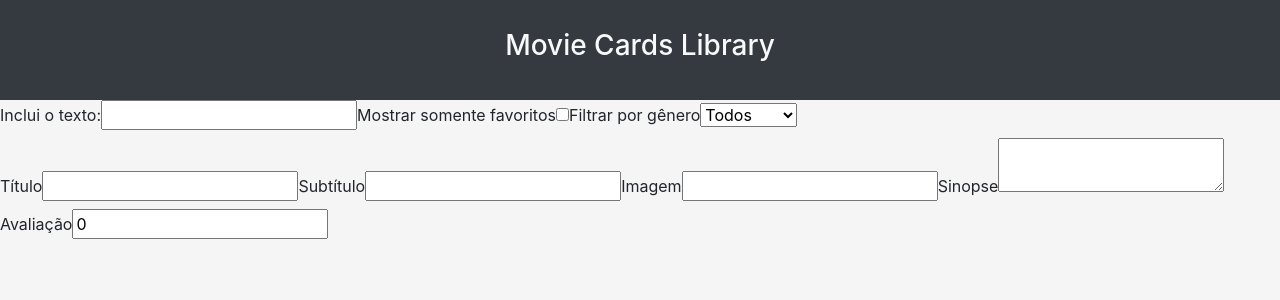
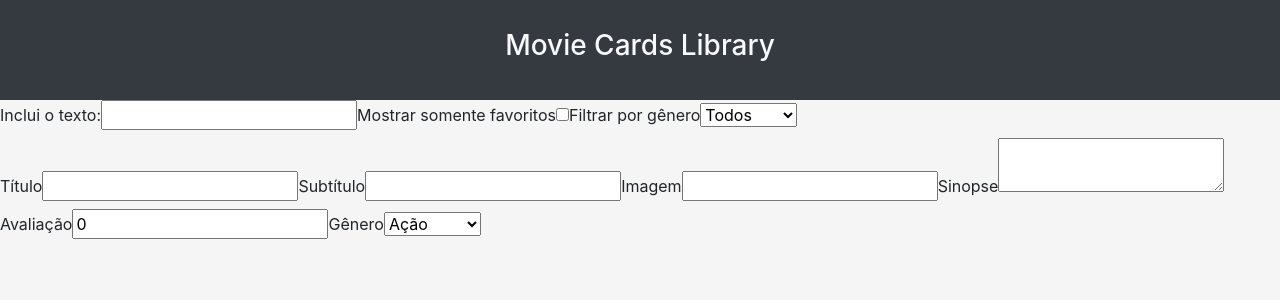
Before and after one commit to christianbvolz/project-movie-cards-library-stateful, a React (Create React App) app: page / in a window 1280 px wide. Shown: the top 300 px of the page. Built offline with nearby package versions, Linux system fonts and the light colour scheme.

Commit message:
requisito 13

```diff
--- a/src/components/AddMovie.jsx
+++ b/src/components/AddMovie.jsx
@@ -1,5 +1,6 @@
 import React from 'react';
 import AddMovieInput from './AddMovieInput';
+import AddMovieSelect from './AddMovieSelect';
 
 class AddMovie extends React.Component {
   constructor() {
@@ -58,6 +59,10 @@ class AddMovie extends React.Component {
           handleChange={ this.handleChange }
           describe="Avaliação"
         />
+        <AddMovieSelect
+          genre={ genre }
+          handleChange={ this.handleChange }
+        />
       </form>
     );
   }
--- /dev/null
+++ b/src/components/AddMovieSelect.jsx
@@ -0,0 +1,24 @@
+import React from 'react';
+
+class AddMovieSelect extends React.Component {
+  render() {
+    const { genre, handleChange } = this.props;
+    return (
+      <label htmlFor="genre-input" data-testid="genre-input-label">
+        Gênero
+        <select
+          name="genre"
+          value={ genre }
+          data-testid="genre-input"
+          onChange={ handleChange }
+        >
+          <option value="action" data-testid="genre-option">Ação</option>
+          <option value="comedy" data-testid="genre-option">Comédia</option>
+          <option value="thriller" data-testid="genre-option">Suspense</option>
+        </select>
+      </label>
+    );
+  }
+}
+
+export default AddMovieSelect;
```
Also changed, not shown: 1 other file (tests, documents, lock files or other folders).
